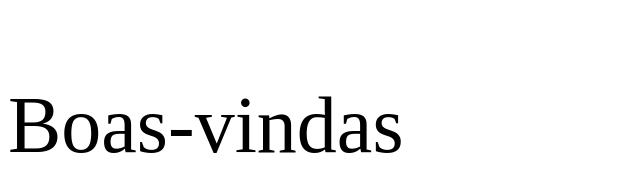
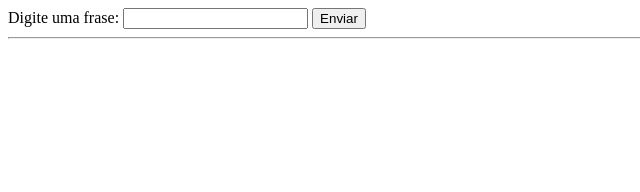
Before and after one commit to kevinLinsC/10_exerc-cios_divertidos, a plain HTML site: page Exercício 8/index.html in a window 1280 px wide. Shown: the whole page, without its empty margins (0-640 px from the left). Drawn offline with Linux system fonts and the light colour scheme.

Commit message:
Exercicio 7

```diff
--- a/Exercício 7/style.css
+++ b/Exercício 7/style.css
@@ -1,3 +1,3 @@
-#boas-vindas{
-    font-size: 5em;
+body{
+    font-size: 1.5em;
 }
--- a/Exercício 8/index.html
+++ b/Exercício 8/index.html
@@ -7,7 +7,10 @@
     <link rel="stylesheet" href="style.css">
 </head>
 <body>
-    <p id="boas-vindas"></p>
+    <label for="">Digite uma frase: <input type="text" id="frase"></label>
+    <button type="submit" id="submit">Enviar</button>
+    <hr>
+    <p id="frase-reversed"></p>
     <script src="index.js"></script>
 </body>
 </html>
--- a/Exercício 8/index.js
+++ b/Exercício 8/index.js
@@ -1,5 +1,8 @@
-const paragrafo = document.getElementById("boas-vindas");
+const frase = document.getElementById("frase");
+const submit = document.getElementById("submit");
+const frase_reversed = document.getElementById("frase-reversed");
 
-window.onload = function(){
-    paragrafo.textContent = `Boas-vindas`;
+submit.onclick = function(){
+    let phrase = frase.ariaValueMax;
+    let frase_contrario = phrase.to
 }
```
Also changed, not shown: Exercício 7/index.html (+5 -1 lines), Exercício 7/index.js (+16 -3 lines).
